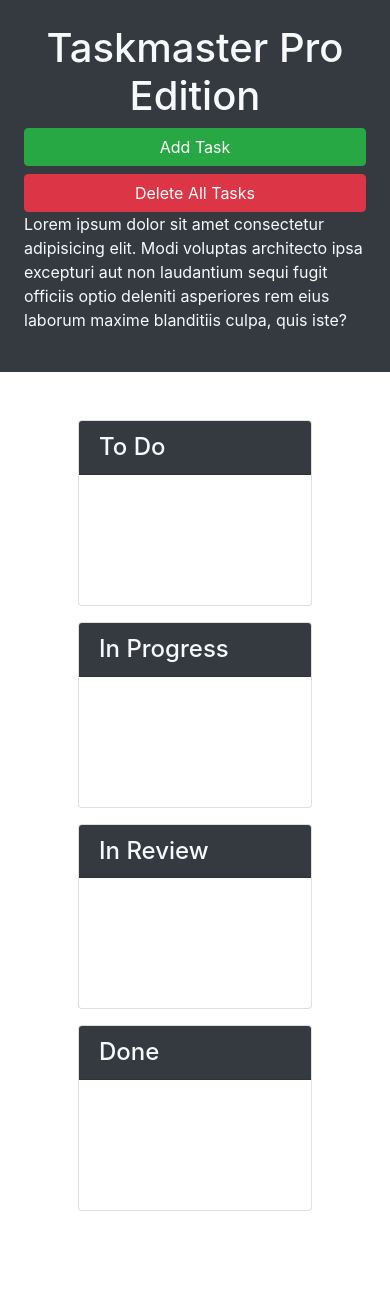
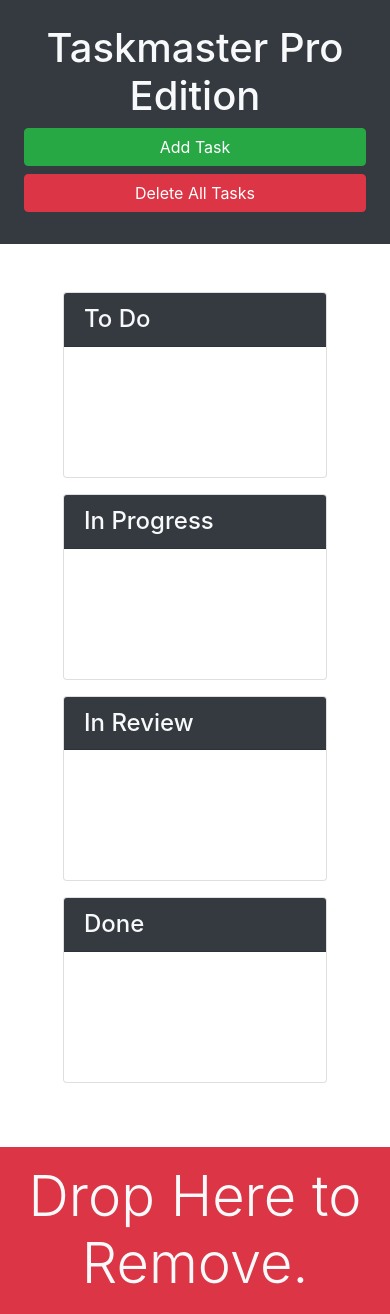
Before and after one commit to jkgdev8/taskmasterpro-project, a plain HTML site: page index.html in a window 390 px wide. Before the commit the page ends 1275 px from the top, so only its background shows below. Drawn offline with nearby package versions, Linux system fonts and the light colour scheme.

Commit message:
added bootstrap

```diff
--- a/index.html
+++ b/index.html
@@ -13,19 +13,21 @@
 <body>
 
   <div class="row min-vh-100 no-gutters">
-    <header class="col-12 col-lg-3 bg-dark text-light d-flex flex-column p-4 p-lg-3">
-      <h1 class="text-center">Taskmaster Pro Edition</h1>
-      <button id="create-task" class="btn btn-block btn-success" data-toggle="modal" data-target="#task-form-modal">Add
-        Task</button>
-      <button id="remove-tasks" class="btn btn-block btn-danger">Delete All Tasks</button>
-      <p class="mt-auto">Lorem ipsum dolor sit amet consectetur adipisicing elit. Modi voluptas architecto ipsa
-        excepturi aut non
-        laudantium sequi fugit officiis optio deleniti asperiores rem eius laborum maxime blanditiis culpa, quis iste?
-      </p>
+    <header class="col-12 col-lg-3 bg-dark text-light sticky-top d-flex flex-column p-4 p-lg-3">
+      <div>
+        <h1 class="text-center"><span class="oi oi-task d-inline d-lg-none"></span>
+          Taskmaster Pro Edition</h1>
+        <div class="ml-md-auto w-100 w-md-auto">
+          <button id="create-task" class="btn btn-block btn-success" data-toggle="modal"
+            data-target="#task-form-modal">Add Task</button>
+          <button id="remove-tasks" class="btn btn-block btn-danger mb-2 mb-md-4"></span>Delete All Tasks</button>
+        </div>
+      </div>
+      <p class="mt-auto d-none d-lg-block">Lorem ipsum dolor sit amet consectetur adipisicing elit. Modi voluptas
+        architecto ipsa
+        excepturi aut non laudantium sequi fugit officiis optio deleniti asperiores rem eius laborum maxime blanditiis
+        culpa, quis iste?</p>
     </header>
-
-    <main class="col-12 col-lg-9">
-      <!--To Do-->
     <main class="col-12 col-lg-9 d-flex flex-column">
       <div class="m-5 row justify-content-around">
           <!--  -->
@@ -69,7 +71,11 @@
             </div>
           </div>
       </div>
-
+      <div class="mt-auto" id="trash">
+        <div class="w-100 bg-danger p-3 text-center text-light display-4">
+          Drop Here to Remove.
+        </div>
+      </div>
     </main>
   </div>
 
@@ -88,7 +94,7 @@
           <form>
             <div class="form-group">
               <label for="modalTaskDescription">Task description</label>
-              <textarea id="modalTaskDescription" rows="3" class="form-control"></textarea>
+              <textarea class="form-control" id="modalTaskDescription" rows="3"></textarea>
             </div>
             <div class="form-group">
               <label for="modalDueDate">Due date</label>
@@ -112,4 +118,5 @@
 
 </html>
 
-<!--5.2.5-->
+
+<!--5.2.7-->
```
Also changed, not shown: 1 other file. Lines whose indentation alone changed are shown as unchanged.
